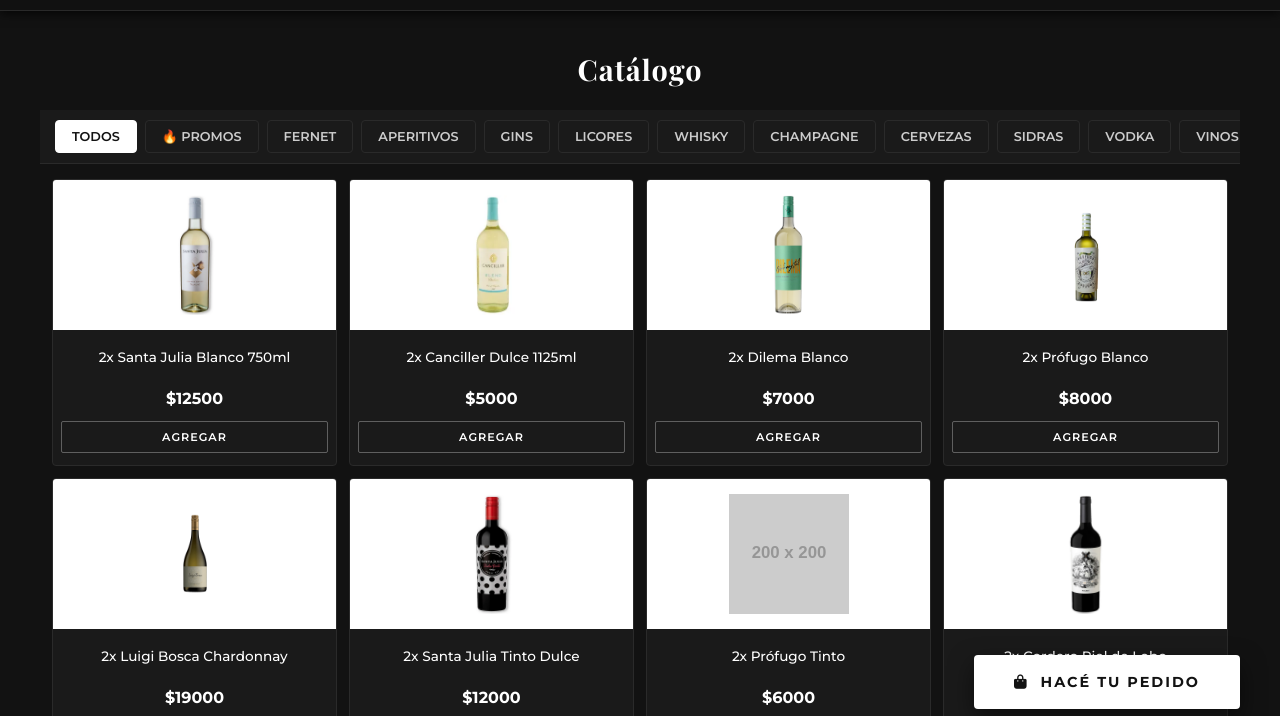
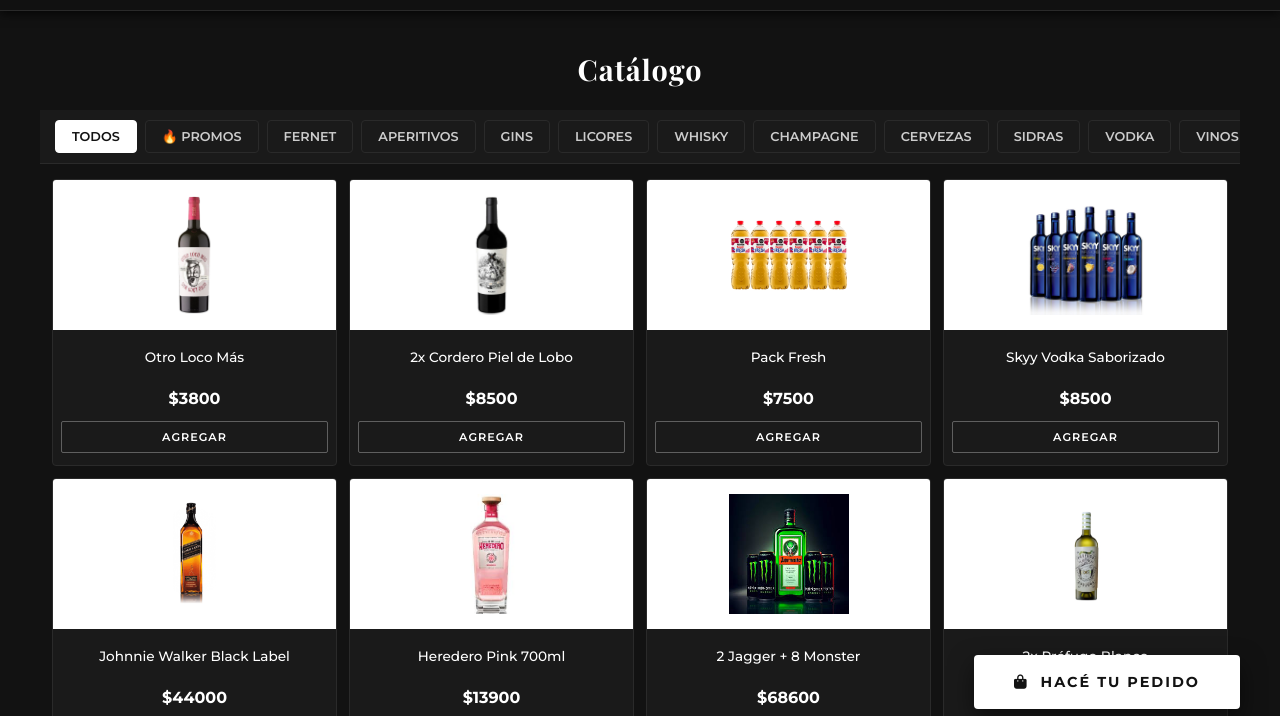
Before and after one commit to Ankko10/lutobebidas10, a plain HTML site: page index.html in a window 1280 px wide. Both pictures are taken after a click on the button "VER PROMOS". Shown: the part 51-767 px from the top of the page. Drawn offline with nearby package versions, Linux system fonts and the light colour scheme; placeholder pictures from the web are drawn by us; a web font is replaced by a local one.

Commit message:
Agregando efecto neón y mezcla de productos

```diff
--- a/index.html
+++ b/index.html
@@ -18,6 +18,7 @@
             --dark-bg-main: #121212;
             --dark-bg-secondary: #1a1a1a;
             --text-main: #f0f0f0;
+            --neon-glow: rgba(255, 255, 255, 0.6);
         }
 
         * { box-sizing: border-box; -webkit-tap-highlight-color: transparent; }
@@ -181,7 +182,27 @@
         .cat-btn.active { background: var(--primary-white); color: var(--dark-bg-main); border-color: var(--primary-white); }
 
         .products-grid { display: grid; grid-template-columns: repeat(2, 1fr); gap: 12px; padding: 0 12px 100px 12px; }
-        .product-card { background: var(--dark-bg-secondary); border: 1px solid var(--border-subtle); border-radius: 4px; overflow: hidden; text-align: center; padding-bottom: 12px; cursor: pointer; }
+
+        /* --- NUEVO ESTILO: TARJETA ANIMADA Y NEON --- */
+        .product-card {
+            background: var(--dark-bg-secondary);
+            border: 1px solid var(--border-subtle);
+            border-radius: 4px;
+            overflow: hidden;
+            text-align: center;
+            padding-bottom: 12px;
+            cursor: pointer;
+            transition: transform 0.3s ease, box-shadow 0.3s ease, border-color 0.3s ease; /* Transición suave */
+        }
+
+        /* Efecto al pasar el mouse o tocar */
+        .product-card:hover {
+            transform: scale(1.03) translateY(-5px); /* Zoom y levantamiento */
+            box-shadow: 0 0 15px var(--neon-glow), 0 0 30px rgba(255,255,255,0.1); /* Efecto Neón */
+            border-color: var(--primary-white);
+            z-index: 10;
+        }
+
         .product-img { width: 100%; height: 150px; object-fit: contain; padding: 15px; background: #fff; }
         .product-info { padding: 12px 8px 0 8px; }
         .product-name { font-weight: 500; font-size: 0.85rem; color: #fff; min-height: 34px; display: -webkit-box; -webkit-line-clamp: 2; -webkit-box-orient: vertical; overflow: hidden; margin-bottom: 5px; }
@@ -728,7 +749,16 @@
             if(el) el.scrollIntoView({behavior:'smooth'});
         }
 
-        // TIENDA
+        // --- FUNCIÓN PARA MEZCLAR (SHUFFLE) ---
+        function shuffleArray(array) {
+            for (let i = array.length - 1; i > 0; i--) {
+                const j = Math.floor(Math.random() * (i + 1));
+                [array[i], array[j]] = [array[j], array[i]];
+            }
+            return array;
+        }
+
+        // TIENDA CON MEZCLA EN 'TODOS' Y 'PROMOS'
         function renderShop(filter, btn) {
             const container = document.getElementById('products-container');
             container.innerHTML = '';
@@ -742,7 +772,17 @@
                  if(allBtn) allBtn.classList.add('active');
             }
 
-            const list = filter === 'todos' ? products : products.filter(p => p.category === filter);
+            let list = [];
+
+            if (filter === 'todos') {
+                list = [...products]; // Copia de todos los productos
+                shuffleArray(list);   // Los mezclamos
+            } else if (filter === 'promociones-navidenas') {
+                list = products.filter(p => p.category === filter);
+                shuffleArray(list);   // Mezclamos las promos también
+            } else {
+                list = products.filter(p => p.category === filter);
+            }
 
             list.forEach(p => {
                 const card = document.createElement('div');
```
